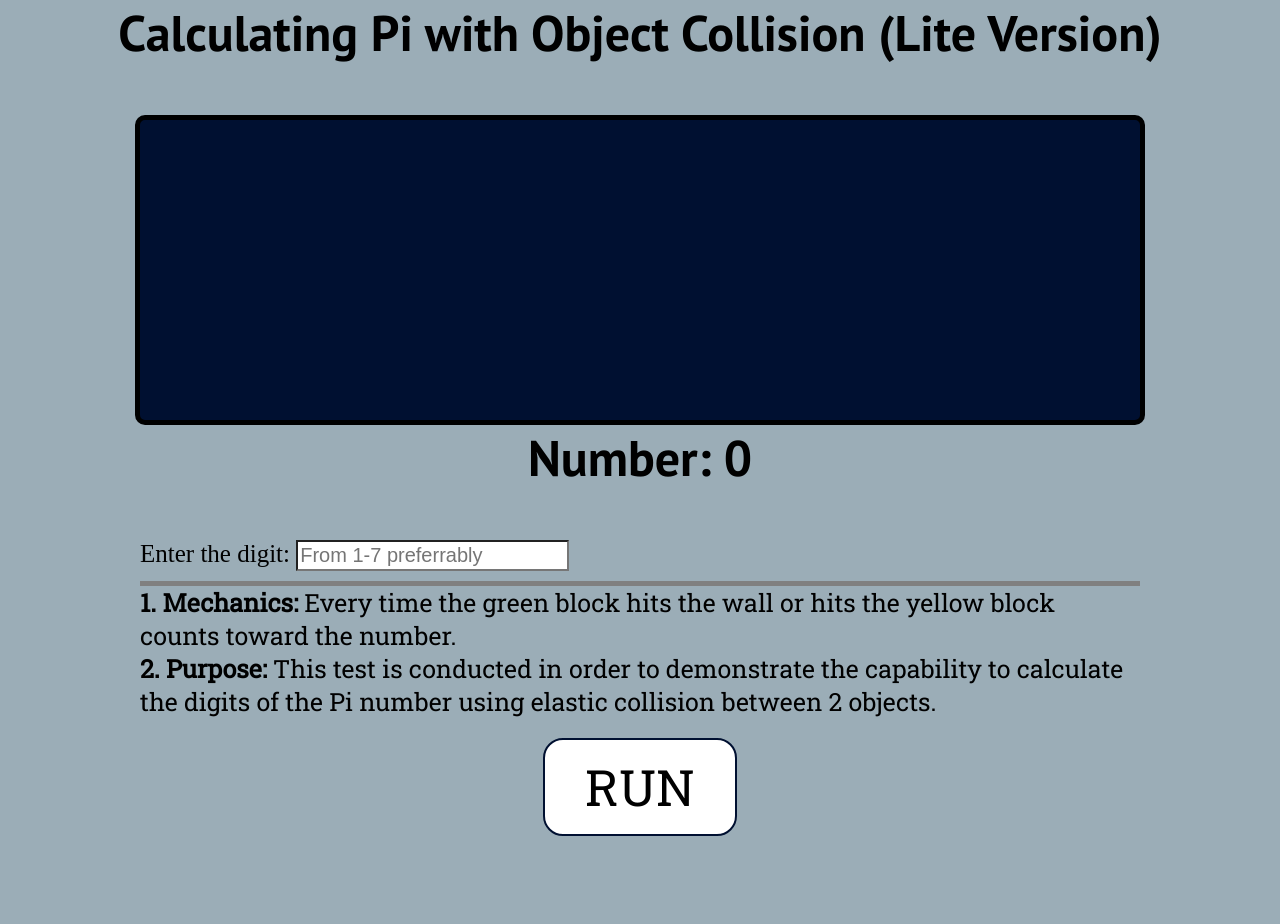
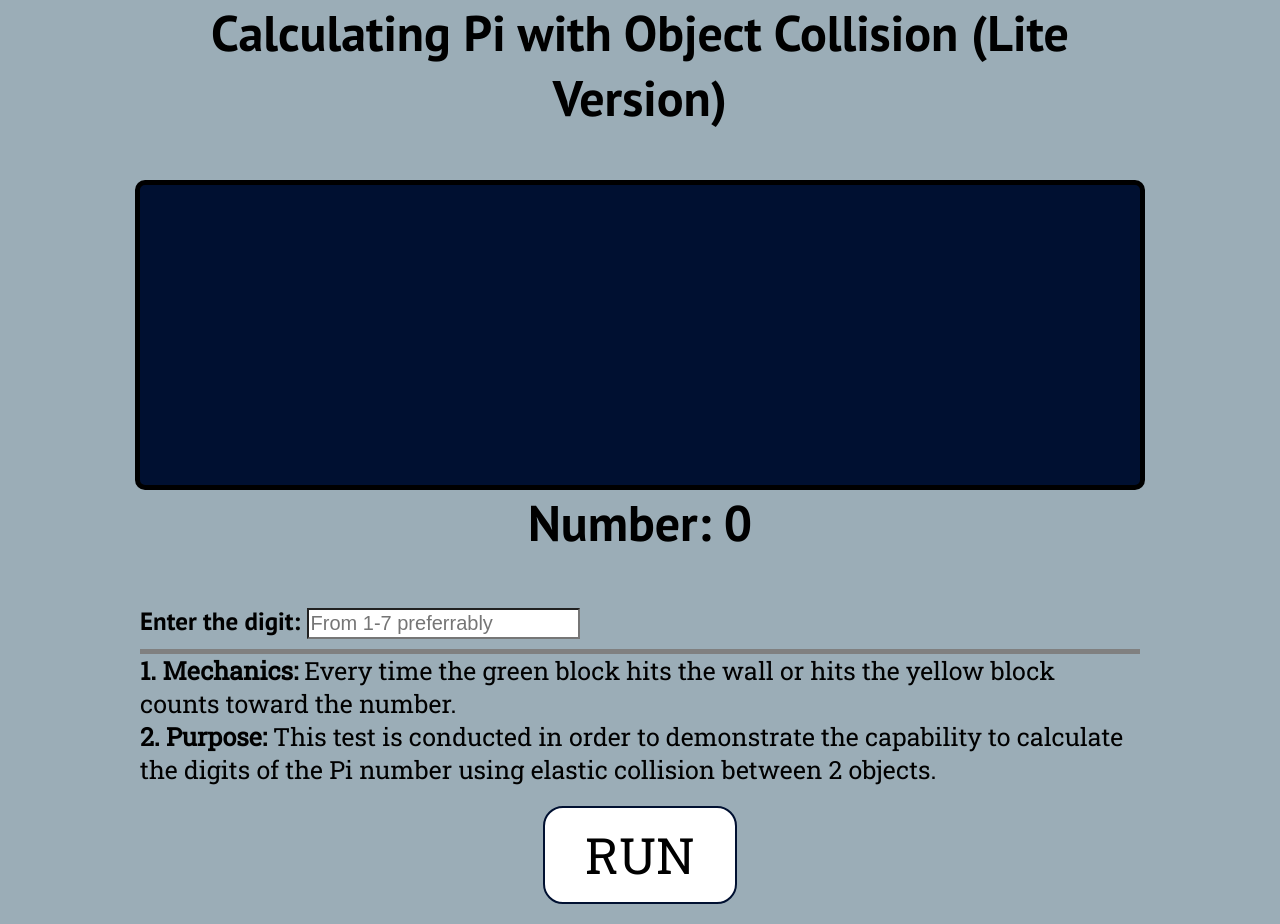
Before and after one commit to huyanh1309/collision, a plain HTML site: page index.html in a window 1280 px wide. Before the commit the page ends 856 px from the top, so only its background shows below. Drawn offline with Linux system fonts and the light colour scheme.

Commit message:
more changes

```diff
--- a/index.html
+++ b/index.html
@@ -10,7 +10,7 @@
     <link href="https://fonts.googleapis.com/css?family=PT+Sans:700|Roboto+Slab&display=swap" rel="stylesheet">
 </head>
 <body>
-    <div>
+    <div id="container">
         <h1 id="title">Calculating Pi with Object Collision (Lite Version)</h1>
         <audio src="soft-hitnormal.wav" id="audio"></audio>
 
--- a/style.css
+++ b/style.css
@@ -3,6 +3,11 @@
     margin: 0;
     background-color: #9badb7;
 
+}
+
+#container {
+    max-width: 1000px;
+    margin: auto;
 }
 
 #title {
@@ -17,6 +22,7 @@
    display: flex;
    justify-content: center;
    align-items: center;
+   width: 100%;
 
 
 }
@@ -38,9 +44,10 @@ canvas {
 #digit {
     margin-left: auto;
     margin-right: auto;
-    width: 1000px;
+    width: 100%;
     font-size: 25px;
     padding-bottom: 10px;
+    font-family: 'PT Sans', sans-serif;
 }
 
 #info {
```
